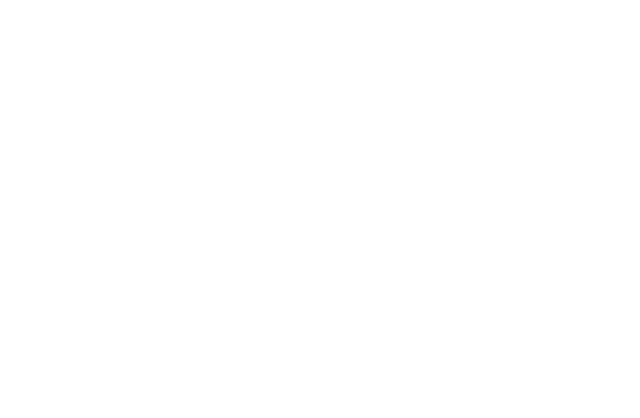
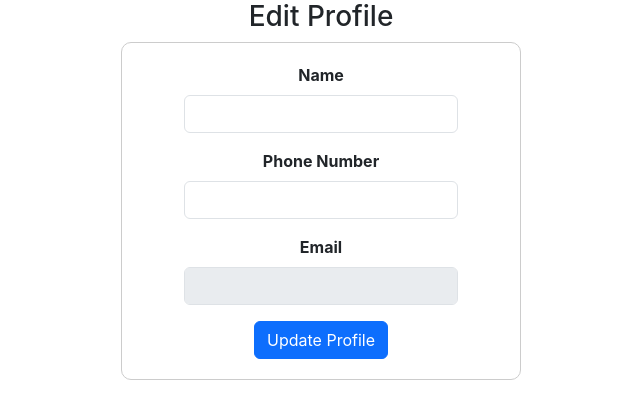
Before and after one commit to DeekshithaSamayamanthula/react-crs, a React (Create React App) app: page /host/update_profile in a window 1280 px wide. Before the commit this address had no page. Shown: the top 418 px of the page, without its empty margins (319-959 px from the left). Built offline with nearby package versions, Linux system fonts and the light colour scheme; no server answers.

Commit message:
host update profile

```diff
--- a/package.json
+++ b/package.json
@@ -3,6 +3,9 @@
   "version": "0.1.0",
   "private": true,
   "dependencies": {
+    "@fortawesome/fontawesome-svg-core": "^6.5.1",
+    "@fortawesome/free-solid-svg-icons": "^6.5.1",
+    "@fortawesome/react-fontawesome": "^0.2.0",
     "@testing-library/jest-dom": "^5.17.0",
     "@testing-library/react": "^13.4.0",
     "@testing-library/user-event": "^13.5.0",
--- a/src/App.js
+++ b/src/App.js
@@ -21,6 +21,7 @@
 import HostNavbar from './components/host/navbar';
 import HostSignup from './components/host/auth/signup';
 import MyCars from './components/host/mycars';
+import HostProfile from './components/host/update_profile';
 
 function App() {
   return (
@@ -45,6 +46,7 @@
       <Route path="/host/navbar" element={<HostNavbar />}></Route>
       <Route path="/host/auth/signup" element={<HostSignup />}></Route>
       <Route path="/host/mycars" element={<MyCars />}></Route>
+      <Route path="/host/update_profile" element={<HostProfile />}></Route>
     </Routes>
 </div>
   );
--- a/src/components/host/navbar.js
+++ b/src/components/host/navbar.js
@@ -1,10 +1,17 @@
-import React, { useState } from "react";
-import { Container, Nav, Navbar } from "react-bootstrap";
+import React from "react";
+import { Button, Container, Nav, Navbar } from "react-bootstrap";
 import { useNavigate } from "react-router-dom";
+import { FontAwesomeIcon } from "@fortawesome/react-fontawesome";
+import { faUser, faSignOutAlt } from "@fortawesome/free-solid-svg-icons";
 
 function HostNavbar() {
   const navigate = useNavigate();
-  return(
+
+  const buttonStyle = {
+    color: "white", // Set text color to white
+  };
+
+  return (
     <Navbar bg="primary" data-bs-theme="dark">
       <Container>
         <Navbar.Brand href="#home">CarRent</Navbar.Brand>
@@ -12,32 +19,45 @@
           <Nav.Link href="">Home</Nav.Link>
           <Nav.Link href="/host/dashboard">HostDashboard</Nav.Link>
           <Nav.Link href="/host/mycars">My Cars</Nav.Link>
-
         </Nav>
         <Nav className="justify-content-end">
-
           &nbsp;&nbsp;&nbsp;&nbsp;&nbsp;&nbsp;&nbsp;&nbsp;
-            {
-              localStorage.getItem('isLoggedIn')?
+          <Button className="btn btn-warning btn-sm">
+            <Nav.Link href="/host/update_profile" style={buttonStyle}>
+              <FontAwesomeIcon icon={faUser} /> Profile
+            </Nav.Link>
+          </Button> &nbsp;&nbsp;&nbsp;
+          {localStorage.getItem("isLoggedIn") ? (
             <React.Fragment>
-              <Navbar.Text >
-              signed in as :<span style={{color: "white"}}>
-              {localStorage.getItem('username')}
+              <Navbar.Text style={{ color: "black" }}>
+                signed in as :<span style={{ color: "white" }}>
+                  {localStorage.getItem("username")}
                 </span>
               </Navbar.Text>
               &nbsp;&nbsp;&nbsp;
-            <button className="btn btn-danger btn-sm ml-4"variant="outline-light" onClick={()=>{
+              <Button
+                className="btn btn-danger btn-sm ml-2"
+                onClick={() => {
                   localStorage.clear();
-              navigate('/auth/login?msg=Logged out successfully')
-            }}>Logout</button>
+                  navigate("/auth/login?msg=Logged out successfully");
+                }}
+                style={buttonStyle}
+              >
+                <FontAwesomeIcon icon={faSignOutAlt} /> Logout
+              </Button>
             </React.Fragment>
-            :
-            <button className="btn btn-danger" variant="outline-light" onClick={()=>navigate('/auth/login')}>Login</button>
-            }
-
+          ) : (
+            <Button
+              className="btn btn-danger btn-sm"
+              onClick={() => navigate("/auth/login")}
+            >
+              Login
+            </Button>
+          )}
         </Nav>
       </Container>
     </Navbar>
-  )
+  );
 }
+
 export default HostNavbar;
--- /dev/null
+++ b/src/components/host/update_profile.js
@@ -0,0 +1,120 @@
+// Profile.js
+import React, { useState, useEffect } from "react";
+import axios from "axios";
+import { Form, Button, Container } from "react-bootstrap";
+import { useNavigate, useParams } from "react-router-dom";
+
+
+
+const HostProfile = () => {
+    const navigate = useNavigate();
+  const { hid } = useParams();
+  const [host, setHost] = useState({
+    hostName: "",
+
+    hostContact: "",
+    hostEmail: "",
+  });
+
+  useEffect(() => {
+    const uid = localStorage.getItem("id");
+    const hid = parseInt(uid,10) + 1;
+    const fetchHostDetails = async () => {
+      try {
+        console.log("Fetching host details for hid:", hid);
+        const response = await axios.get(`http://localhost:9191/host/getone/${hid}`);
+        console.log("Fetched host details:", response.data);
+        setHost(response.data);
+      } catch (error) {
+        console.error('Error fetching host details:', error);
+      }
+    };
+
+    fetchHostDetails();
+  }, [hid]);
+
+  const handleChange = (e) => {
+    setHost({
+      ...host,
+      [e.target.name]: e.target.value,
+    });
+  };
+
+  const handleSubmit = async (e) => {
+    e.preventDefault();
+    const uid = localStorage.getItem("id");
+    const hid = parseInt(uid,10) + 1;
+    try {
+      await axios.put(`http://localhost:9191/host/update/${hid}`, host);
+      alert("Host details updated successfully!");
+      navigate('/host/dashboard')
+    } catch (error) {
+      console.error('Error updating host details:', error);
+    }
+  };
+
+  return (
+
+
+
+    <Container >
+      <h3 style={{ textAlign: "center" }}>Edit Profile</h3>
+      <Form
+        style={{
+          display: "flex",
+          flexDirection: "column",
+          alignItems: "center",
+          border: "1px solid #ccc",
+          padding: "20px",
+          borderRadius: "10px",
+          maxWidth: "400px", // Set a maximum width if needed
+          margin: "0 auto", // Center the container horizontally
+        }}
+        onSubmit={handleSubmit}
+        className="mx-auto"
+      >
+       <Form.Group className="mb-3" controlId="formName">
+  <Form.Label style={{ fontWeight: "bold" }}>Name</Form.Label>
+  <Form.Control
+    type="text"
+    name="hostName"
+    value={host.hostName}
+    onChange={handleChange}
+    className="mx-auto"
+  />
+</Form.Group>
+
+<Form.Group className="mb-3" controlId="formPhone">
+  <Form.Label style={{ fontWeight: "bold" }}>Phone Number</Form.Label>
+  <Form.Control
+    type="text"
+    name="hostContact"
+    value={host.hostContact}
+    onChange={handleChange}
+    className="mx-auto"
+  />
+</Form.Group>
+
+<Form.Group className="mb-3" controlId="formEmail">
+  <Form.Label style={{ fontWeight: "bold" }}>Email</Form.Label>
+  <Form.Control
+    type="email"
+    name="hostEmail"
+    value={host.hostEmail}
+    onChange={handleChange}
+    readOnly
+    disabled
+    className="mx-auto"
+  />
+</Form.Group>
+
+        <Button variant="primary" type="submit">
+          Update Profile
+        </Button>
+      </Form>
+    </Container>
+
+  );
+};
+
+export default HostProfile;
```
Also changed, not shown: 1 other file (tests, documents, lock files or other folders). Lines whose indentation alone changed are shown as unchanged.
